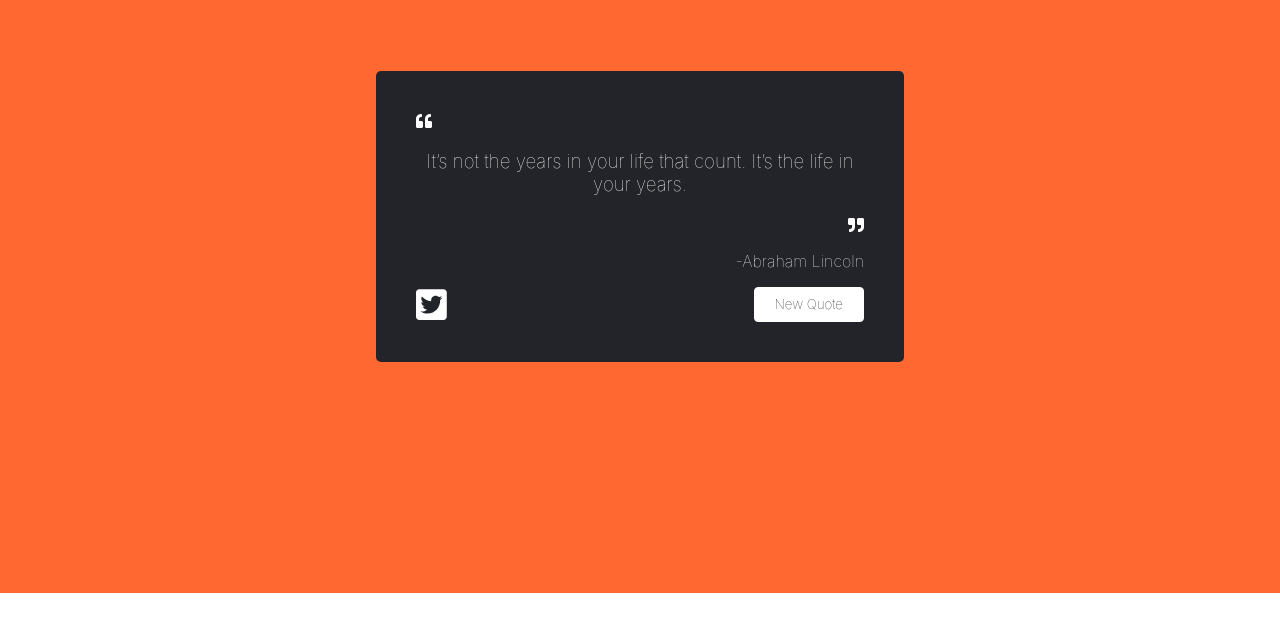
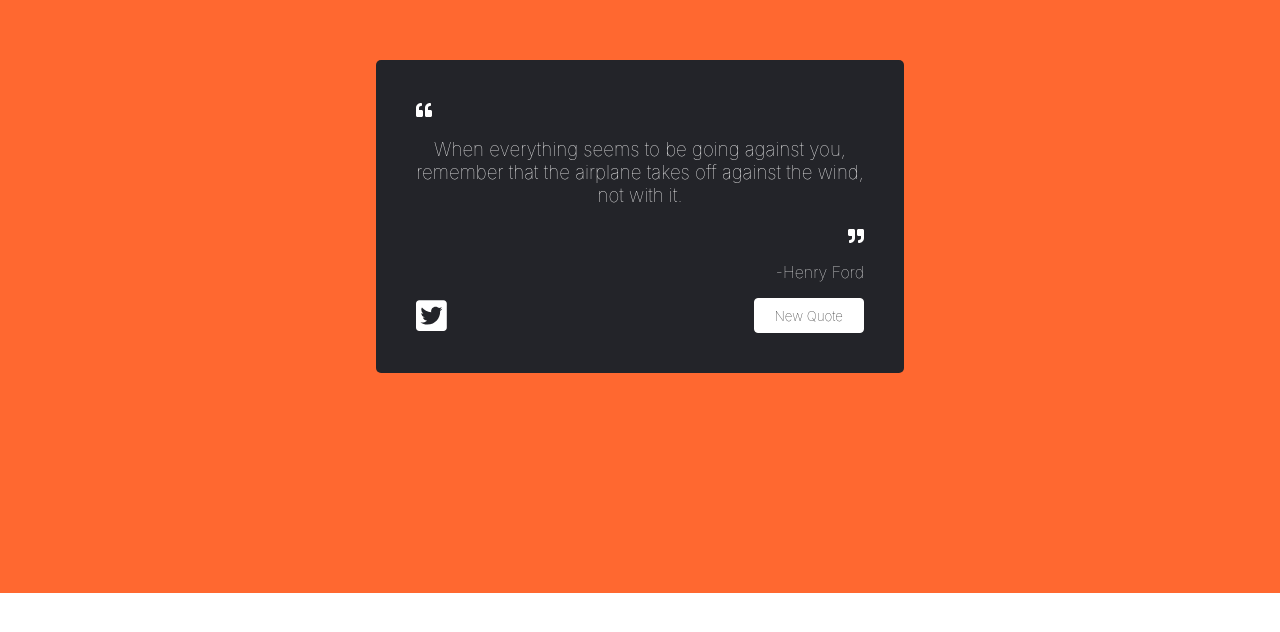
Before and after one commit to DiegoSt23/Quote-Machine, a React (Create React App) app: page / in a window 1280 px wide. Shown: the part 160-792 px from the top of the page. Built offline with nearby package versions, Linux system fonts and the light colour scheme.

Commit message:
se cambio el numero maximo de randomIndex

```diff
--- a/src/QuoteBox.js
+++ b/src/QuoteBox.js
@@ -5,7 +5,7 @@ import {faQuoteLeft, faQuoteRight} from "@fortawesome/free-solid-svg-icons"
 import {faTwitterSquare} from "@fortawesome/free-brands-svg-icons";
 import QuoteChanger from "./Button"
 
-let randomIndex = Math.floor(Math.random()*103);
+let randomIndex = Math.floor(Math.random()*102);
 const quotes = Data.quotes;
 let simbols = () => {
 	var letters = ["a","b","c","d","e","f","0","1","2","3","4","5","6","7","8","9"];
```
